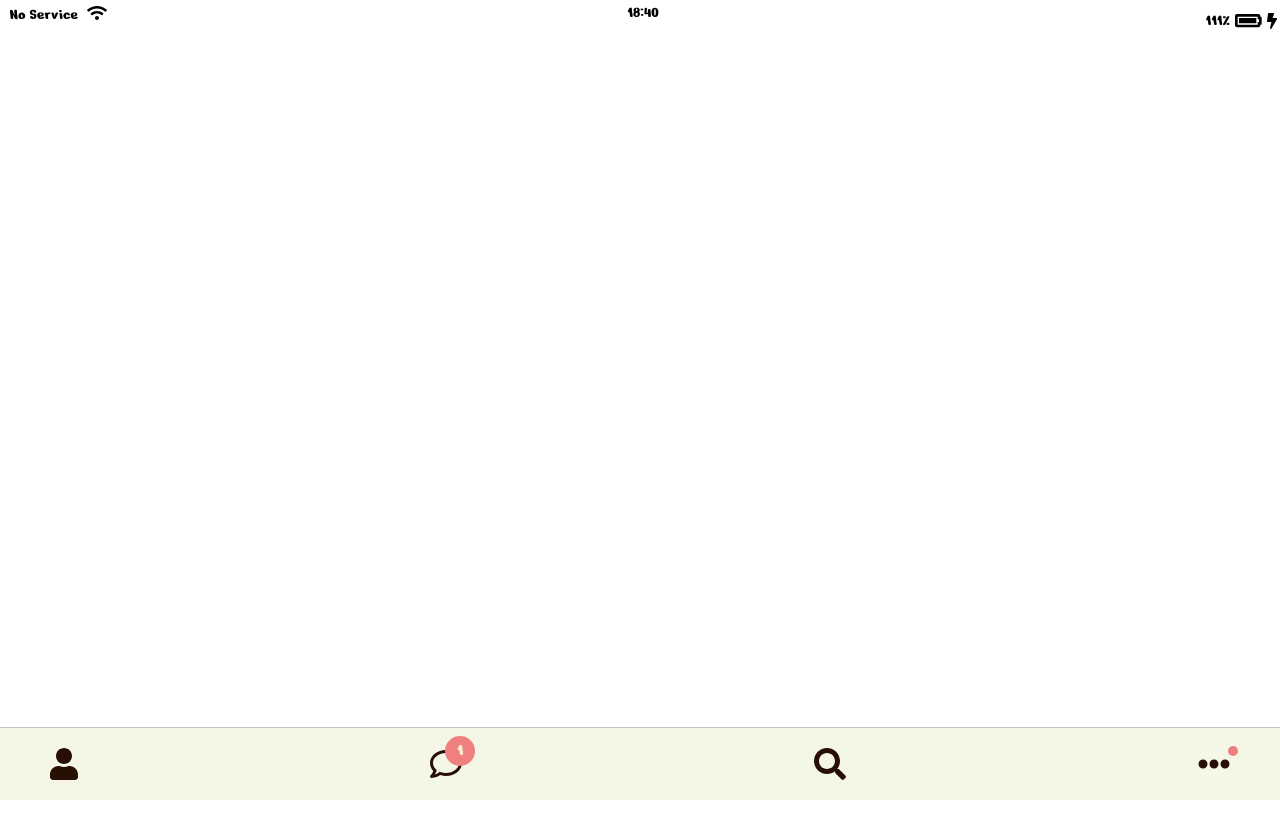
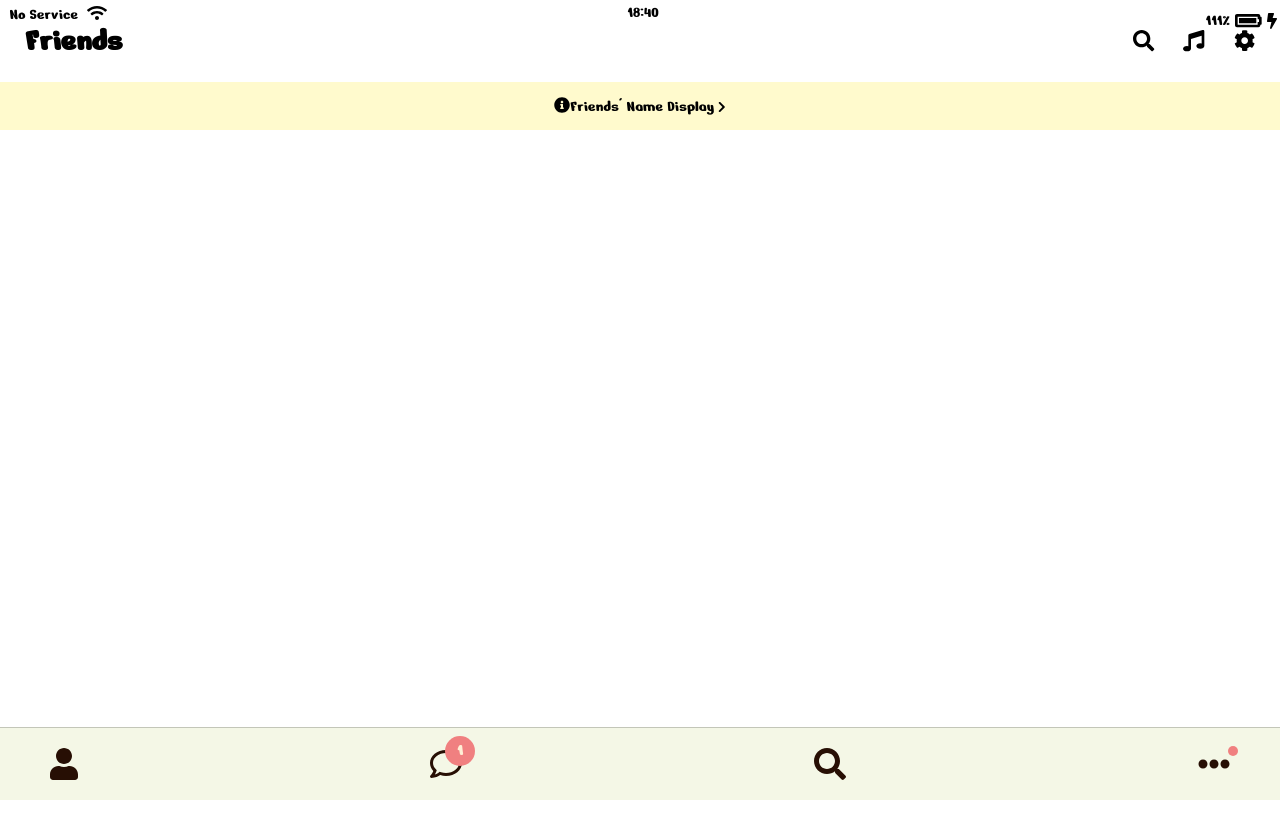
Before and after one commit to darang93/Maple-Talk, a plain HTML site: page friends.html in a window 1280 px wide. Shown: the top 838 px of the page. Drawn offline with Linux system fonts and the light colour scheme.

Commit message:
not working icon

```diff
--- /dev/null
+++ b/css/components/screen-header.css
@@ -0,0 +1,15 @@
+.screen-header {
+	display: flex;
+	justify-content: space-between;
+	padding: 25px;
+	align-items: center;
+}
+
+.screen-header__title {
+	font-size: 32px;
+	font-weight: 600;
+}
+
+.screen-header__icons span {
+	margin-left: 25px;
+}
--- /dev/null
+++ b/css/screens/friends.css
@@ -0,0 +1,12 @@
+#friends-display-link {
+	text-align: center;
+	display: block;
+	background-color: lemonchiffon;
+	padding: 15px 0px;
+	font-size: 16px;
+}
+
+#friends-display-link i {
+	color: rgba(0, 0, 0, 0.3);
+	margin: 0px, 10px;
+}
--- a/css/styles.css
+++ b/css/styles.css
@@ -2,10 +2,12 @@
 @import "reset.css";
 @import "components/status-bar.css";
 @import "components/nav-bar.css";
+@import "components/screen-header.css";
 /* Components */
 @import "varibales.css";
 /* screens */
 @import "screens/login.css";
+@import "screens/friends.css";
 body {
 	font-family: "Nerko One", cursive;
 	height: 1000vh;
--- a/friends.html
+++ b/friends.html
@@ -10,7 +10,6 @@
 		<div class="status-bar">
 			<div class="status-bar__column">
 				<span>No Service</span>
-				<!--.To do wifi Icon-->
 				<i class="fas fa-wifi"></i>
 			</div>
 			<div class="status-bar__column">
@@ -22,6 +21,20 @@
 				<i class="fas fa-bolt"></i>
 			</div>
 		</div>
+
+		<header class="screen-header">
+			<h1 class="screen-header__title">Friends</h1>
+			<div class="screen-header__icons">
+				<span><i class="fas fa-search fa-lg"></i></span>
+				<span><i class="fas fa-music fa-lg"></i></span>
+				<span><i class="fas fa-cog fa-lg"></i></span>
+			</div>
+		</header>
+
+		<a id="friends-display-link">
+			<i class="fas fa-info-circle"></i>Friends' Name Display
+			<i class="fas fa-chevron-right fa-xs"></i>
+		</a>
 
 		<nav class="nav">
 			<ul class="nav__list">
```
Also changed, not shown: index.html (+0 -1 lines).
